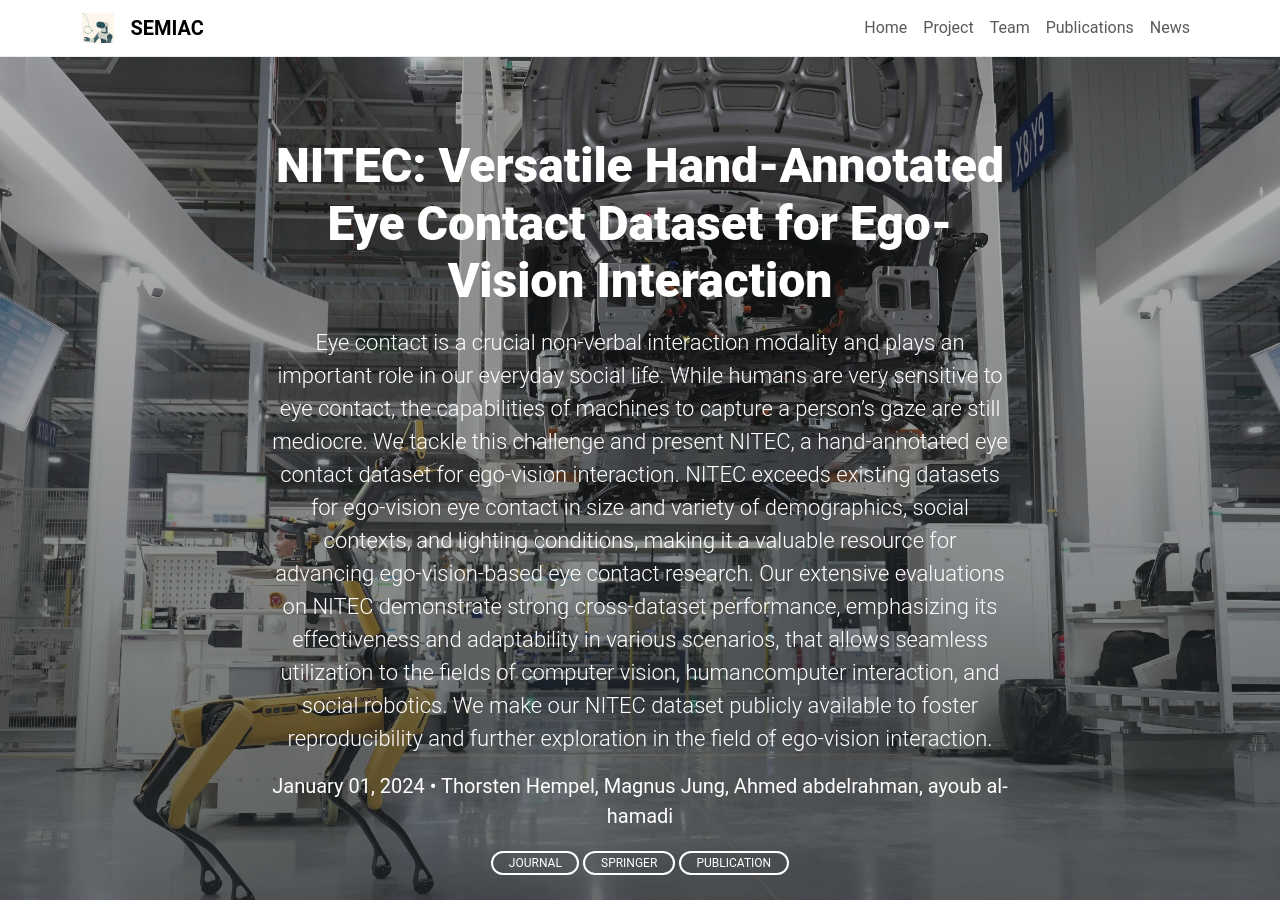
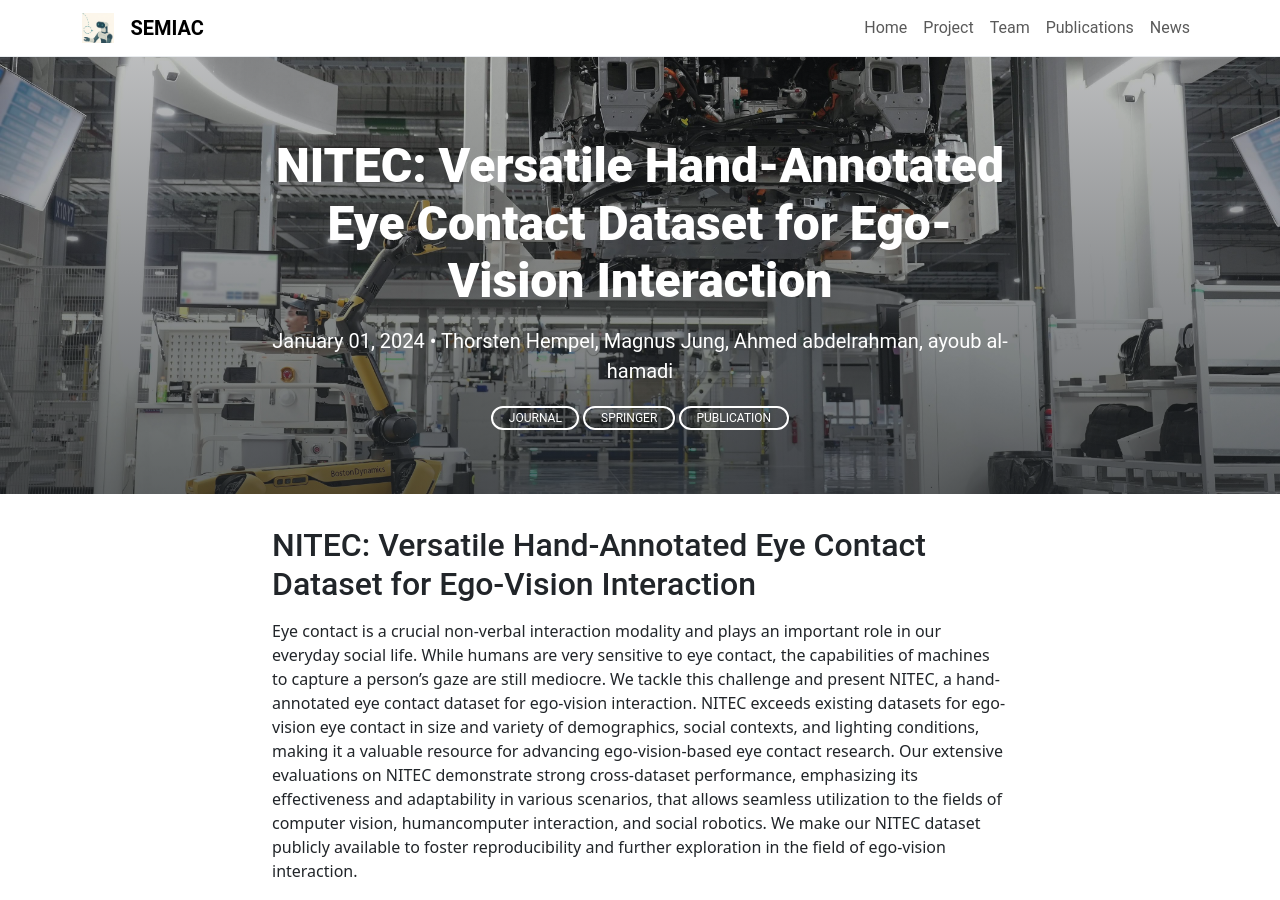
Before and after one commit to ovgu-nit/semiac, a Jekyll site: the page built from _posts/2024-01-01-NITEC.md, in a window 1280 px wide and 900 px high. Built offline with Jekyll 4.4.1, drawn with Linux system fonts in a browser that asks for light colours.

Commit message:
Update 2024-01-01-NITEC.md

```diff
--- a/_posts/2024-01-01-NITEC.md
+++ b/_posts/2024-01-01-NITEC.md
@@ -1,6 +1,6 @@
 ---
 title: "NITEC: Versatile Hand-Annotated Eye Contact Dataset for Ego-Vision Interaction"
-description: "Eye contact is a crucial non-verbal interaction modality and plays an important role in our everyday social life. While humans are very sensitive to eye contact, the capabilities of machines to capture a person's gaze are still mediocre. We tackle this challenge and present NITEC, a hand-annotated eye contact dataset for ego-vision interaction. NITEC exceeds existing datasets for ego-vision eye contact in size and variety of demographics, social contexts, and lighting conditions, making it a valuable resource for advancing ego-vision-based eye contact research. Our extensive evaluations on NITEC demonstrate strong cross-dataset performance, emphasizing its effectiveness and adaptability in various scenarios, that allows seamless utilization to the fields of computer vision, humancomputer interaction, and social robotics. We make our NITEC dataset publicly available to foster reproducibility and further exploration in the field of ego-vision interaction."
+description: " "
 background: /assets/theme/images/header-img.jpg
 image: /assets/theme/images/nitec.png
 author: Thorsten Hempel, Magnus Jung, Ahmed abdelrahman, ayoub al-hamadi
```
